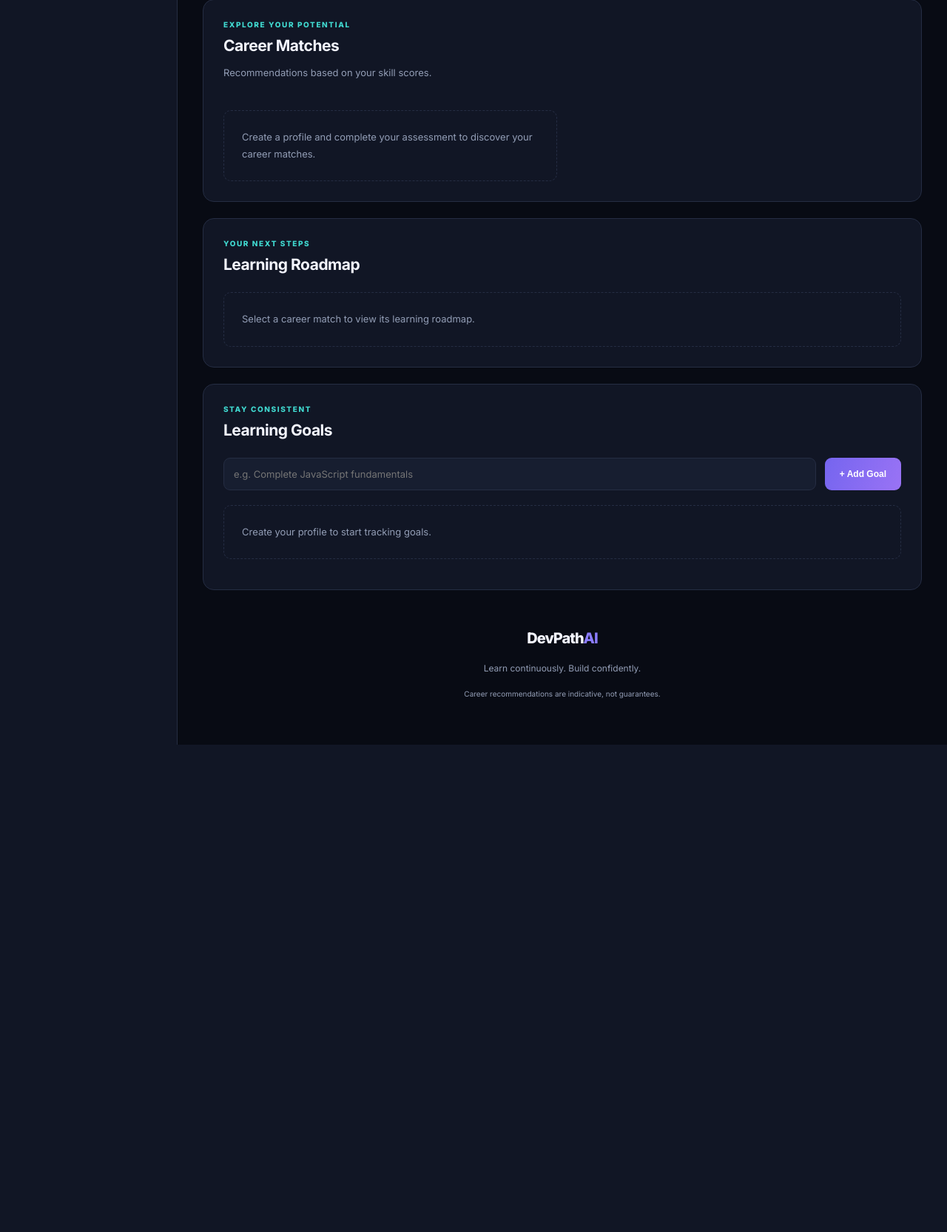
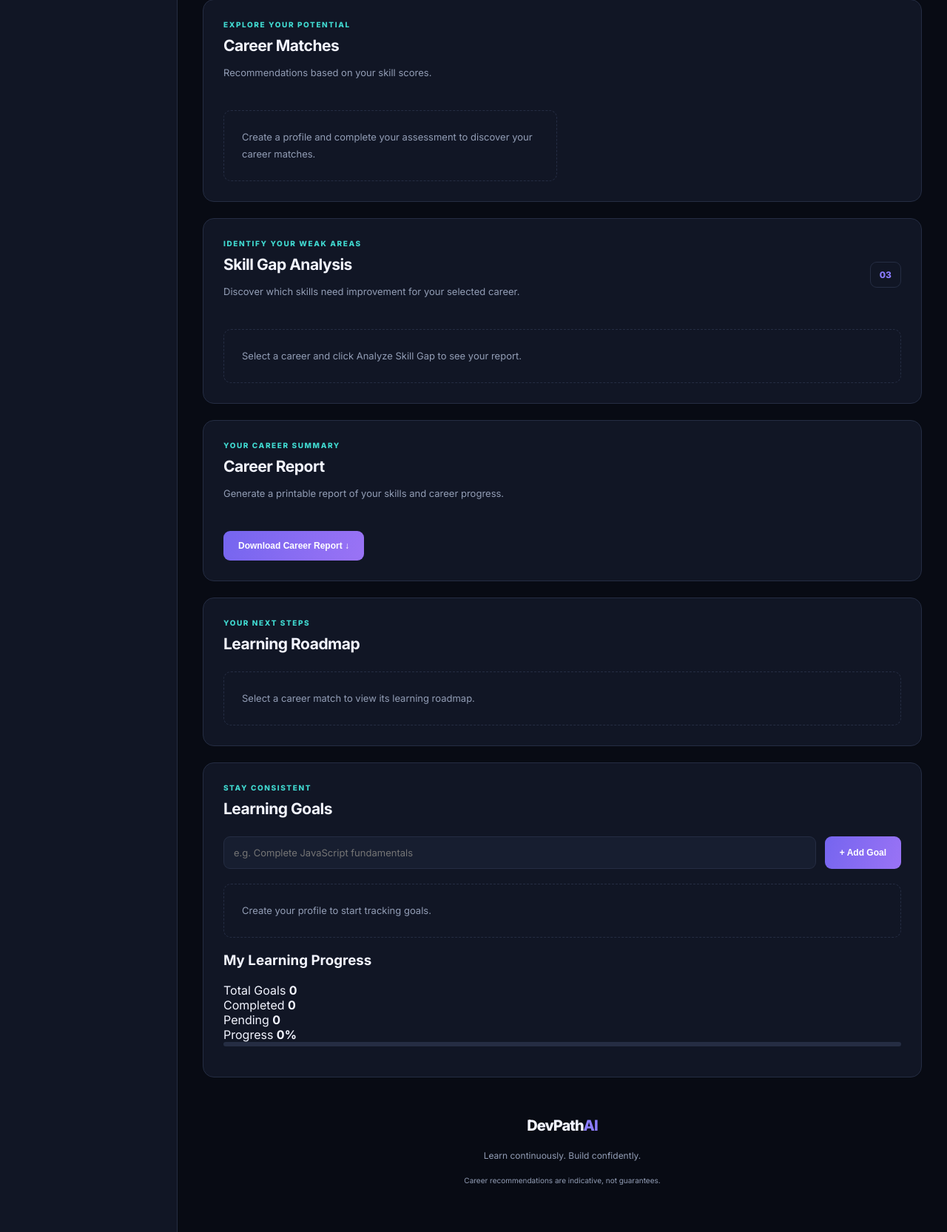
Before and after one commit to aartik83765-hub/Aarti-Kumari, a Flask app: page / in a window 1280 px wide. Shown: the part 1452-3118 px from the top of the page at 74% size. Before the commit the page ends 2459 px from the top, so only its background shows below. Run offline with Flask 3, Linux system fonts and the light colour scheme.

Commit message:
Update index.html

```diff
--- a/DevPathAi/templates/index.html
+++ b/DevPathAi/templates/index.html
@@ -206,6 +206,47 @@
             </div>
 
         </section>
+<!-- SKILL GAP ANALYSIS -->
+<section class="panel" id="skillGap">
+
+    <div class="section-heading">
+        <div>
+            <div class="eyebrow">IDENTIFY YOUR WEAK AREAS</div>
+            <h2>Skill Gap Analysis</h2>
+            <p class="section-description">
+                Discover which skills need improvement for your selected career.
+            </p>
+        </div>
+        <span class="step-badge">03</span>
+    </div>
+
+    <div id="skillGapContent" class="empty-state">
+        Select a career and click Analyze Skill Gap to see your report.
+    </div>
+
+</section>
+<!-- CAREER REPORT -->
+<section class="panel" id="careerReport">
+
+    <div class="section-heading">
+        <div>
+            <div class="eyebrow">YOUR CAREER SUMMARY</div>
+            <h2>Career Report</h2>
+
+            <p class="section-description">
+                Generate a printable report of your skills
+                and career progress.
+            </p>
+        </div>
+    </div>
+
+    <button id="downloadReport"
+            class="primary-button"
+            type="button">
+        Download Career Report ↓
+    </button>
+
+</section>
 
         <section class="panel" id="roadmap">
 
@@ -253,7 +294,41 @@
                 <div class="empty-state">
                     Create your profile to start tracking goals.
                 </div>
+
             </div>
+<!-- LEARNING PROGRESS TRACKER -->
+<div class="progress-dashboard">
+    <h3>My Learning Progress</h3>
+
+    <div class="progress-summary">
+        <div>
+            <span>Total Goals</span>
+            <strong id="totalGoals">0</strong>
+        </div>
+
+        <div>
+            <span>Completed</span>
+            <strong id="completedGoals">0</strong>
+        </div>
+
+        <div>
+            <span>Pending</span>
+            <strong id="pendingGoals">0</strong>
+        </div>
+
+        <div>
+            <span>Progress</span>
+            <strong id="goalProgress">0%</strong>
+        </div>
+    </div>
+
+    <div class="progress-track">
+        <div id="goalProgressBar"
+             class="progress-fill"
+             style="width: 0%">
+        </div>
+    </div>
+</div>
 
             <div id="goalMessage" class="message"></div>
 
```
